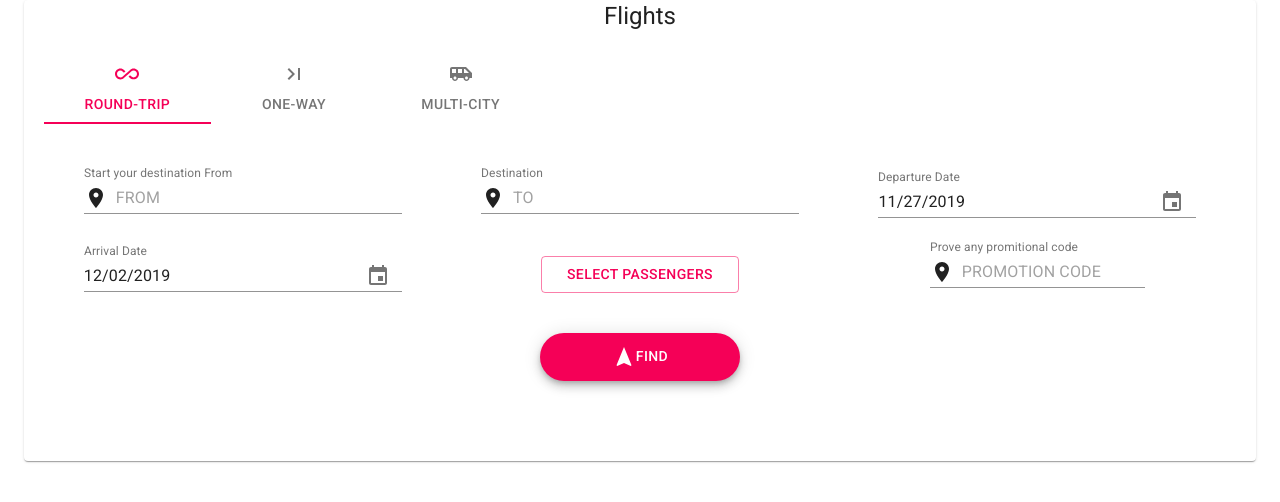
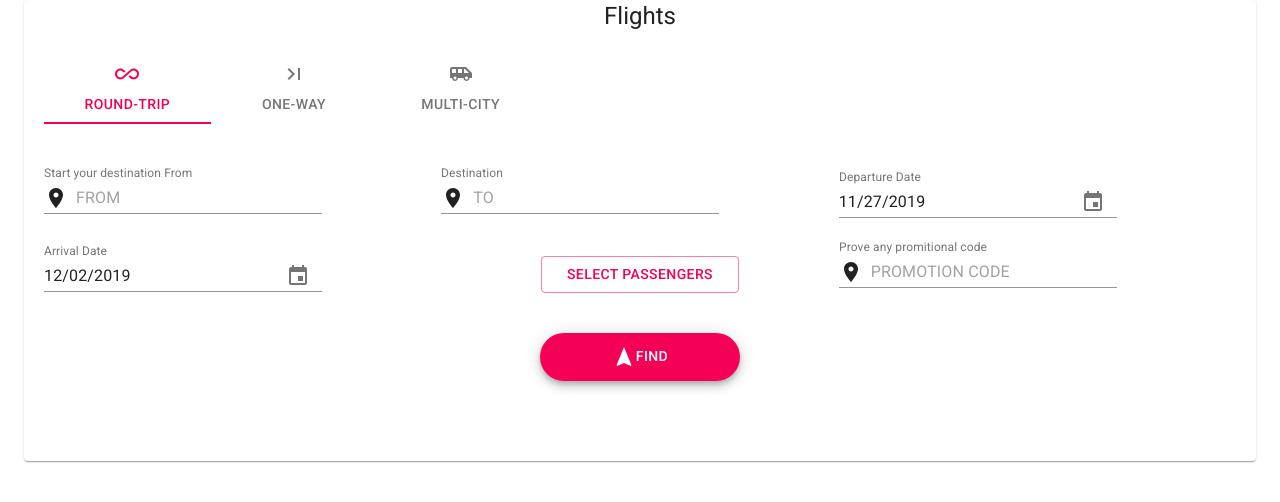
Before and after one commit to PadamSandhu/search-widget, a React app: page / in a window 1280 px wide. Shown: the top 502 px of the page. Built offline with nearby package versions, Linux system fonts and the light colour scheme.

Commit message:
Updated-css

```diff
--- a/src/components/trips/trips.js
+++ b/src/components/trips/trips.js
@@ -11,10 +11,13 @@ import {
   Select,
   DialogActions,
   Fab,
-  Grid
+  Grid,
+  IconButton
 } from '@material-ui/core';
 import DateFnsUtils from '@date-io/date-fns';
 import NavigationIcon from '@material-ui/icons/Navigation';
+import AddIcon from '@material-ui/icons/Add';
+import DeleteIcon from '@material-ui/icons/Delete';
 import './trips.scss';
 
 import {
@@ -41,13 +44,35 @@ export const Trips = ({
   personCountOpen,
   setPersonCountOpen
 }) => {
-  const onChangeHandler = (event, idType = 'null') => {
-    const outGoingObj = {};
-    outGoingObj[type] = {};
-    console.log('event', event);
+  const onChangeHandler = (
+    event,
+    idType = 'null',
+    deatailIndex,
+    addDeleteRow
+  ) => {
+    const outGoingObj = { ...initialState };
+
+    if (isNaN(deatailIndex)) {
       outGoingObj[type][idType] = idType.includes('date')
         ? event
         : event.target.value;
+    } else {
+      if (addDeleteRow) {
+        if (addDeleteRow === 'deleteRow') {
+          outGoingObj[type].travelDetails.splice(deatailIndex, 1);
+        } else {
+          outGoingObj[type].travelDetails.push({
+            date1: new Date()
+          });
+        }
+      } else {
+        outGoingObj[type].travelDetails[deatailIndex][idType] = idType.includes(
+          'date'
+        )
+          ? event
+          : event.target.value;
+      }
+    }
 
     handleChange({ ...outGoingObj });
   };
@@ -56,20 +81,23 @@ export const Trips = ({
       <form>
         <Grid
           container
-          // spacing={3}
           direction="row"
           justify="flex-start"
           alignItems="center"
         >
-          <Grid item xs={12} sm={6} md={4}>
-            <FormControl style={{width: "80%"}}>
+          {initialState[type].travelDetails.map((detailInfo, detailIndex) => (
+            <React.Fragment key={`detail-${detailIndex}`}>
+              <Grid item xs={12} sm={4}>
+                <FormControl style={{ width: '70%', display: 'flex' }}>
                   <InputLabel htmlFor="input-with-icon-Location">
                     Start your destination From
                   </InputLabel>
                   <Input
                     id="input-with-icon-LocationOnIcon"
-                value={get(initialState, `${type}.from`, '')}
-                onChange={event => onChangeHandler(event, 'from')}
+                    value={get(detailInfo, `from`, '')}
+                    onChange={event =>
+                      onChangeHandler(event, 'from', detailIndex)
+                    }
                     placeholder="FROM"
                     startAdornment={
                       <InputAdornment position="start">
@@ -80,15 +108,17 @@ export const Trips = ({
                 </FormControl>
               </Grid>
 
-          <Grid item xs={12} sm={6} md={4}>
-            <FormControl style={{width: "80%"}}>
+              <Grid item xs={12} sm={4}>
+                <FormControl style={{ width: '70%', display: 'flex' }}>
                   <InputLabel htmlFor="input-with-icon-adornment">
                     Destination
                   </InputLabel>
                   <Input
                     id="input-with-icon-adornment"
-                value={get(initialState, `${type}.to`, '')}
-                onChange={event => onChangeHandler(event, 'to')}
+                    value={get(detailInfo, `to`, '')}
+                    onChange={event =>
+                      onChangeHandler(event, 'to', detailIndex)
+                    }
                     placeholder="TO"
                     startAdornment={
                       <InputAdornment position="start">
@@ -99,35 +129,77 @@ export const Trips = ({
                 </FormControl>
               </Grid>
 
-          <Grid item xs={12} sm={6} md={4}>
-            <FormControl style={{width: "80%"}}>
+              <Grid item xs={12} sm={4}>
+                <div style={{display:"flex"}}>
+                  <FormControl style={{ width: '70%', display: 'flex' }}>
                     <MuiPickersUtilsProvider utils={DateFnsUtils}>
                       <KeyboardDatePicker
                         margin="normal"
-                  id="date-picker-dialog"
+                        id="date-picker-dialog-1"
                         label="Departure Date"
                         format="MM/dd/yyyy"
-                  value={get(initialState, `${type}.date1`, new Date())}
-                  onChange={event => onChangeHandler(event, 'date1')}
+                        value={get(detailInfo, `date1`, '')}
+                        onChange={event =>
+                          onChangeHandler(event, 'date1', detailIndex)
+                        }
                         KeyboardButtonProps={{
                           'aria-label': 'change date'
                         }}
                       />
                     </MuiPickersUtilsProvider>
                   </FormControl>
+
+                  {type === 'multiCity' && (
+                    <div
+                      style={{
+                        justifyContent: "flex-end",
+                        marginTop: '20px',
+                        marginLeft: '10px'
+                      }}
+                    >
+                      <Fab
+                        color="primary"
+                        aria-label="add"
+                        size="small"
+                        onClick={event =>
+                          onChangeHandler(event, 'date1', detailIndex, 'addRow')
+                        }
+                      >
+                        <AddIcon />
+                      </Fab>
+                      {detailIndex !== 0 && (
+                        <IconButton
+                          onClick={event =>
+                            onChangeHandler(
+                              event,
+                              'date1',
+                              detailIndex,
+                              'deleteRow'
+                            )
+                          }
+                          aria-label="delete"
+                        >
+                          <DeleteIcon fontSize="small" />
+                        </IconButton>
+                      )}
+                    </div>
+                  )}
+                </div>
               </Grid>
 
               {type === 'roundTrip' ? (
-            <Grid item xs={12} sm={6} md={4}>
-              <FormControl style={{width: "80%"}}>
+                <Grid item xs={12} sm={4}>
+                  <FormControl style={{ width: '70%', display: 'flex' }}>
                     <MuiPickersUtilsProvider utils={DateFnsUtils}>
                       <KeyboardDatePicker
                         margin="normal"
-                    id="date-picker-dialog"
+                        id="date-picker-dialog-2"
                         label="Arrival Date"
                         format="MM/dd/yyyy"
-                    value={get(initialState, `${type}.date2`, new Date())}
-                    onChange={event => onChangeHandler(event, 'date2')}
+                        value={get(detailInfo, `date2`, '')}
+                        onChange={event =>
+                          onChangeHandler(event, 'date2', detailIndex)
+                        }
                         KeyboardButtonProps={{
                           'aria-label': 'change date'
                         }}
@@ -136,13 +208,17 @@ export const Trips = ({
                   </FormControl>
                 </Grid>
               ) : null}
+            </React.Fragment>
+          ))}
 
-          <Grid item xs={12} sm={6} md={4}>
-            <FormControl style={{
-              paddingTop: "30px",
-              paddingBottom: "10px",
-              width: "50%"
-            }}>
+          <Grid item xs={12} sm={4}>
+            <FormControl
+              style={{
+                paddingTop: '30px',
+                paddingBottom: '10px',
+                width: '50%'
+              }}
+            >
               <Button
                 variant="outlined"
                 color="secondary"
@@ -205,13 +281,18 @@ export const Trips = ({
             </FormControl>
           </Grid>
 
-          <Grid item xs={12} sm={6} md={4}>
-            <FormControl>
+          <Grid item xs={12} sm={4} md={4}>
+            <FormControl
+              style={{
+                width: '70%',
+                display: 'flex'
+              }}
+            >
               <InputLabel htmlFor="input-with-icon-promo-code">
                 Prove any promitional code
               </InputLabel>
               <Input
-                id="input-with-icon-LocationOnIcon"
+                id="input-with-icon-LocationOnIcon-1"
                 value={get(initialState, `${type}.promoCode`, '')}
                 onChange={event => onChangeHandler(event, 'promoCode')}
                 placeholder="PROMOTION CODE"
@@ -225,10 +306,14 @@ export const Trips = ({
           </Grid>
 
           <Grid item xs={12}>
-            <Fab style={{
-              margin: "30px",
-              minWidth: "200px"
-            }} color="secondary" variant="extended">
+            <Fab
+              style={{
+                margin: '30px',
+                minWidth: '200px'
+              }}
+              color="secondary"
+              variant="extended"
+            >
               <NavigationIcon />
               Find
             </Fab>
--- a/src/containers/tabs/tabs.js
+++ b/src/containers/tabs/tabs.js
@@ -1,4 +1,4 @@
-import React, { useEffect } from 'react';
+import React from 'react';
 import Tabs from '@material-ui/core/Tabs';
 import Tab from '@material-ui/core/Tab';
 import AllInclusiveIcon from '@material-ui/icons/AllInclusive';
@@ -12,16 +12,28 @@ import './tabs.scss';
 
 const defaultStateObject = {
   roundTrip: {
-    date1: new Date(),
-    date2: new Date(new Date().getTime() + 5 * 24 * 60 * 60 * 1000),
+    travelDetails: [
+      {
+        date1: new Date(),
+        date2: new Date(new Date().getTime() + 5 * 24 * 60 * 60 * 1000)
+      }
+    ],
     adults: 1
   },
   oneWay: {
-    date1: new Date(),
+    travelDetails: [
+      {
+        date1: new Date()
+      }
+    ],
     adults: 1
   },
   multiCity: {
-    date1: new Date(),
+    travelDetails: [
+      {
+        date1: new Date()
+      }
+    ],
     adults: 1
   }
 };
```
Also changed, not shown: 1 other file (tests, documents, lock files or other folders). Lines whose indentation alone changed are shown as unchanged.
